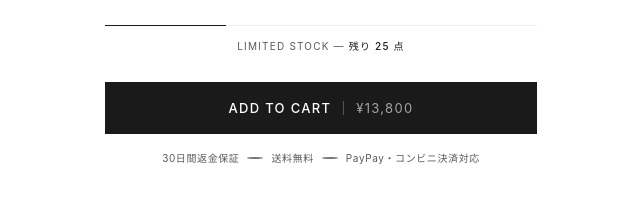
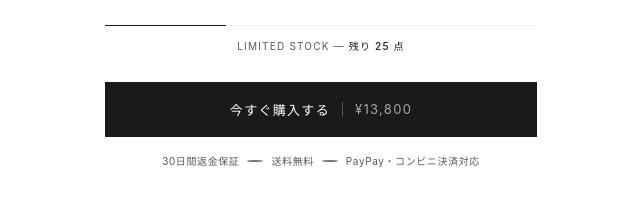
Before and after one commit to PURELAYER/purelayer-lp, a plain HTML site: page index.html in a window 1280 px wide. Shown: the part 2245-2460 px from the top of the page, 319-959 px from the left. Drawn offline with Linux system fonts and the light colour scheme.

Commit message:
Update index.html

```diff
--- a/index.html
+++ b/index.html
@@ -269,7 +269,7 @@
         <label><input type="radio" name="v" value="50ml×2本セット" class="vr"><div class="vs-card"><div class="vs-row"><span class="vs-size">50ml×2本セット<span class="vs-tag">一番お得</span></span><span class="vs-price">¥19,320</span></div><span class="vs-note">特典 — アトマイザー + 香水詰め替えセット + 専用ポーチ付き</span></div></label>
       </div>
       <div class="stk"><div class="stk-line"><div class="stk-bar" id="stk-bar"></div></div><p class="stk-txt">Limited Stock — <span id="stk-count">残り 25 点</span></p></div>
-      <button class="cta" id="cta-main"><span>Add to Cart</span><span class="cta-sep"></span><span class="cta-p" id="cta-price">¥13,800</span></button>
+      <button class="cta" id="cta-main"><span>今すぐ購入する</span><span class="cta-sep"></span><span class="cta-p" id="cta-price">¥13,800</span></button>
       <div class="trust"><span>30日間返金保証</span><span class="dot"></span><span>送料無料</span><span class="dot"></span><span>PayPay・コンビニ決済対応</span></div>
     </div>
   </section>
```
